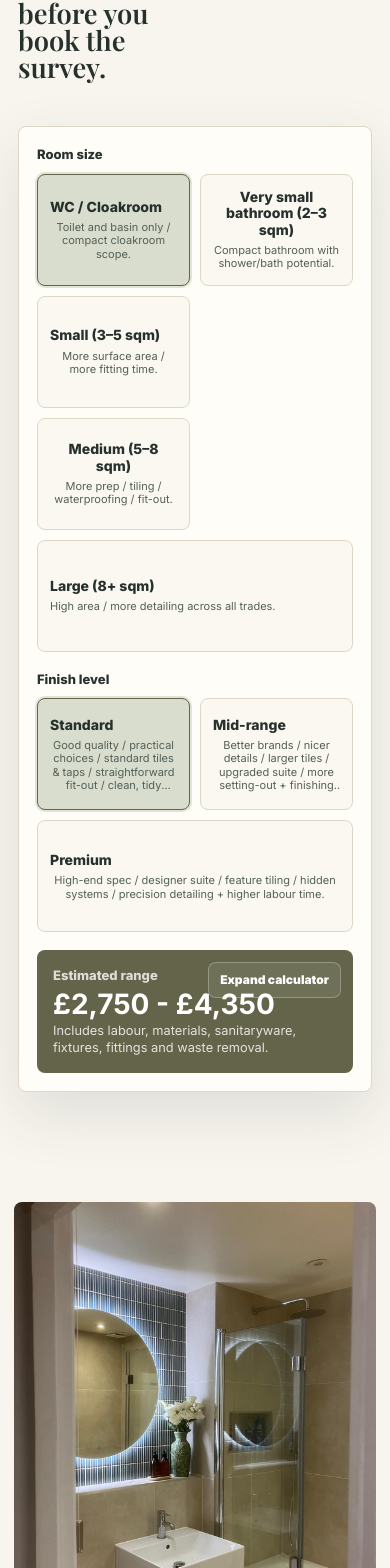
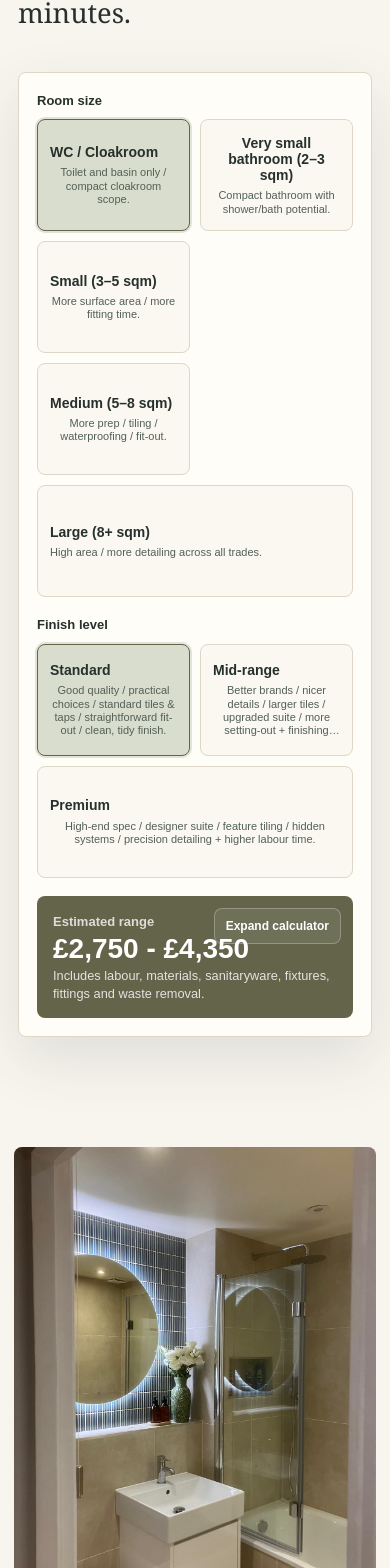
Before and after one commit to maycorbuildingservices-lang/maycor-website-next, a Next.js app: page / in a window 390 px wide. Shown: the part 1378-2946 px from the top of the page. Built offline with nearby package versions, Linux system fonts and the light colour scheme.

Commit message:
Prepare landing page for GitHub

```diff
--- a/src/app/globals.css
+++ b/src/app/globals.css
@@ -1,6 +1,8 @@
 @import "tailwindcss";
 
 :root {
+  --font-inter: Arial, Helvetica, sans-serif;
+  --font-display: Georgia, "Times New Roman", serif;
   --page: #f7f5ee;
   --paper: #fffdf8;
   --ink: #26302d;
@@ -167,8 +169,8 @@ h2 {
 h1 {
   max-width: 760px;
   margin-bottom: 22px;
-  font-size: clamp(48px, 8vw, 96px);
-  line-height: 0.94;
+  font-size: clamp(42px, 6.2vw, 72px);
+  line-height: 1;
 }
 
 h2 {
@@ -530,6 +532,7 @@ h3 {
   padding: 12px 14px;
   box-shadow: 0 18px 54px rgba(20, 25, 23, 0.38);
   backdrop-filter: blur(14px);
+  pointer-events: none;
 }
 
 @media (min-width: 1220px) {
@@ -548,6 +551,11 @@ h3 {
   flex: 0 0 auto;
   gap: 8px;
   align-items: center;
+}
+
+.sticky-estimate-bar a,
+.sticky-estimate-bar button {
+  pointer-events: auto;
 }
 
 .sticky-estimate-bar span,
@@ -1263,7 +1271,7 @@ h3 {
   }
 
   h1 {
-    font-size: clamp(44px, 14vw, 68px);
+    font-size: clamp(36px, 12vw, 54px);
   }
 
   h2 {
--- a/src/app/layout.tsx
+++ b/src/app/layout.tsx
@@ -1,17 +1,5 @@
 import type { Metadata } from "next";
-import { Inter, Playfair_Display } from "next/font/google";
 import "./globals.css";
-
-const inter = Inter({
-  variable: "--font-inter",
-  subsets: ["latin"],
-});
-
-const playfair = Playfair_Display({
-  variable: "--font-display",
-  subsets: ["latin"],
-  weight: ["600", "700"],
-});
 
 export const metadata: Metadata = {
   metadataBase: new URL("https://maycor.co.uk"),
@@ -46,7 +34,7 @@ export default function RootLayout({
   children: React.ReactNode;
 }>) {
   return (
-    <html lang="en" className={`${inter.variable} ${playfair.variable}`}>
+    <html lang="en">
       <body>{children}</body>
     </html>
   );
--- a/src/components/BathroomLandingPage.tsx
+++ b/src/components/BathroomLandingPage.tsx
@@ -1,6 +1,6 @@
 "use client";
 
-import { useState } from "react";
+import { PointerEvent, useRef, useState } from "react";
 import Image from "next/image";
 import { EstimateStarter } from "./EstimateStarter";
 
@@ -8,8 +8,8 @@ const images = {
   logo: "https://maycor.co.uk/wp-content/uploads/2025/03/main-logo-all-04-300x93.png",
   hero: "/images/hero-bathroom-vanity-mirror.jpg",
   story: "/images/story-jay-bathroom.jpg",
-  wc: "https://maycor.co.uk/wp-content/uploads/2025/12/IMG_1756-scaled.jpg",
-  niche: "https://maycor.co.uk/wp-content/uploads/2026/01/IMG_1774-scaled.jpg",
+  wc: "/images/gallery-loo.jpg",
+  niche: "/images/gallery-shower.jpg",
   vanity: "https://maycor.co.uk/wp-content/uploads/2025/05/maycor-gallery-7.jpg",
   bath: "https://maycor.co.uk/wp-content/uploads/2025/05/maycor-gallery-9.jpg",
 };
@@ -84,6 +84,21 @@ const jsonLd = {
 
 export function BathroomLandingPage() {
   const [openFaq, setOpenFaq] = useState<number | null>(null);
+  const lastTouchActivation = useRef(0);
+
+  function tapBridge(action: () => void) {
+    return {
+      onPointerUp(event: PointerEvent<HTMLButtonElement>) {
+        if (event.pointerType !== "touch") return;
+        lastTouchActivation.current = Date.now();
+        action();
+      },
+      onClick() {
+        if (Date.now() - lastTouchActivation.current < 700) return;
+        action();
+      },
+    };
+  }
 
   return (
       <>
@@ -266,11 +281,10 @@ export function BathroomLandingPage() {
           </a>
         </section>
 
-        <section className="faq-section" id="faq">
-          <div className="section-heading">
-            <p className="eyebrow">Questions before you start</p>
-            <h2>Quick answers for London bathroom projects.</h2>
-          </div>
+      <section className="faq-section" id="faq">
+        <div className="section-heading">
+          <h2>Quick answers for London bathroom projects.</h2>
+        </div>
             <div className="faq-list">
               {faqs.map(([question, answer], index) => {
                 const isOpen = openFaq === index;
@@ -281,7 +295,7 @@ export function BathroomLandingPage() {
                     className="faq-card"
                     type="button"
                     aria-expanded={isOpen}
-                    onClick={() => setOpenFaq(isOpen ? null : index)}
+                    {...tapBridge(() => setOpenFaq(isOpen ? null : index))}
                   >
                     <span className="faq-header">
                       <span className="faq-question">{question}</span>
@@ -301,7 +315,9 @@ export function BathroomLandingPage() {
 
       <footer className="site-footer">
         <span>Maycor Building Contractors</span>
-        <a href="https://maycor.co.uk">maycor.co.uk</a>
+        <a href="https://maycor.co.uk" target="_blank" rel="noreferrer">
+          maycor.co.uk
+        </a>
       </footer>
     </>
   );
--- a/src/components/EstimateStarter.tsx
+++ b/src/components/EstimateStarter.tsx
@@ -1,6 +1,6 @@
 "use client";
 
-import { FormEvent, useEffect, useMemo, useState } from "react";
+import { FormEvent, PointerEvent, useEffect, useMemo, useRef, useState } from "react";
 import calculatorConfig from "@/lib/calculator/config.json";
 import { calculatePriceRange, formatGBP } from "@/lib/calculator/engine";
 
@@ -207,6 +207,7 @@ export function EstimateStarter() {
   const [status, setStatus] = useState<"idle" | "loading" | "success" | "error">("idle");
   const [message, setMessage] = useState("");
   const [hasRestoredSavedState, setHasRestoredSavedState] = useState(false);
+  const lastTouchActivation = useRef(0);
 
   const price = useMemo(() => calculatePriceRange(config, selected), [selected]);
   const detailedSections = config.sections.filter(
@@ -279,6 +280,20 @@ export function EstimateStarter() {
     setIsExpanded(true);
   }
 
+  function tapBridge(action: () => void) {
+    return {
+      onPointerUp(event: PointerEvent<HTMLButtonElement | HTMLAnchorElement>) {
+        if (event.pointerType !== "touch") return;
+        lastTouchActivation.current = Date.now();
+        action();
+      },
+      onClick() {
+        if (Date.now() - lastTouchActivation.current < 700) return;
+        action();
+      },
+    };
+  }
+
   async function handleSubmit(event: FormEvent<HTMLFormElement>) {
     event.preventDefault();
     setStatus("loading");
@@ -335,7 +350,7 @@ export function EstimateStarter() {
       >
         <div className="estimate-copy">
           <p className="eyebrow">Bathroom estimate starter</p>
-          <h2 id="estimate-heading">See your bathroom cost in under 3 minutes before you book the survey.</h2>
+          <h2 id="estimate-heading">Get your bathroom cost in under 3 minutes.</h2>
         </div>
 
         <div className="estimate-builder">
@@ -361,7 +376,7 @@ export function EstimateStarter() {
                       className={choiceCardClass(selected.room_size === option.id)}
                       key={option.id}
                       type="button"
-                      onClick={() => selectOption(roomSection.id, option.id)}
+                      {...tapBridge(() => selectOption(roomSection.id, option.id))}
                     >
                     <span>{option.label}</span>
                     {option.desc ? <small>{option.desc}</small> : null}
@@ -376,7 +391,7 @@ export function EstimateStarter() {
                       className={choiceCardClass(selected.room_size === option.id)}
                       key={option.id}
                       type="button"
-                      onClick={() => selectOption(roomSection.id, option.id)}
+                      {...tapBridge(() => selectOption(roomSection.id, option.id))}
                     >
                       <span>{option.label}</span>
                       {option.desc ? <small>{option.desc}</small> : null}
@@ -389,7 +404,7 @@ export function EstimateStarter() {
                       className={choiceCardClass(selected.room_size === option.id)}
                       key={option.id}
                       type="button"
-                      onClick={() => selectOption(roomSection.id, option.id)}
+                      {...tapBridge(() => selectOption(roomSection.id, option.id))}
                     >
                       <span>{option.label}</span>
                       {option.desc ? <small>{option.desc}</small> : null}
@@ -410,7 +425,7 @@ export function EstimateStarter() {
                   className={choiceCardClass(selected.finish_level === option.id)}
                   key={option.id}
                   type="button"
-                  onClick={() => selectOption(finishSection.id, option.id)}
+                  {...tapBridge(() => selectOption(finishSection.id, option.id))}
                 >
                   <span>{option.label}</span>
                   {option.desc ? <small>{option.desc}</small> : null}
@@ -422,7 +437,7 @@ export function EstimateStarter() {
 
         {!isExpanded ? (
           <div className="range-strip">
-            <button className="range-expand-button" type="button" onClick={expandCalculator}>
+            <button className="range-expand-button" type="button" {...tapBridge(expandCalculator)}>
               Expand calculator
             </button>
             <span>Estimated range</span>
@@ -455,7 +470,7 @@ export function EstimateStarter() {
                         }
                         key={option.id}
                         type="button"
-                        onClick={() => selectOption(section.id, option.id)}
+                        {...tapBridge(() => selectOption(section.id, option.id))}
                       >
                         <span className="detail-card-top">
                           <strong>{option.label}</strong>
@@ -479,7 +494,7 @@ export function EstimateStarter() {
                 className="primary-button"
                 type="button"
                 aria-expanded={showLeadForm}
-                onClick={() => setShowLeadForm((current) => !current)}
+                {...tapBridge(() => setShowLeadForm((current) => !current))}
               >
                 {showLeadForm ? "Hide Details Form" : "Get Full Breakdown"}
               </button>
@@ -556,7 +571,7 @@ export function EstimateStarter() {
         <div className="sticky-actions">
           <a href="#estimate">Adjust My Estimate</a>
           {isExpanded ? (
-            <button type="button" onClick={collapseCalculator}>
+            <button type="button" {...tapBridge(collapseCalculator)}>
               Compact calculator
             </button>
           ) : null}
```
Also changed, not shown: 2 other files (tests, documents, lock files or other folders).
